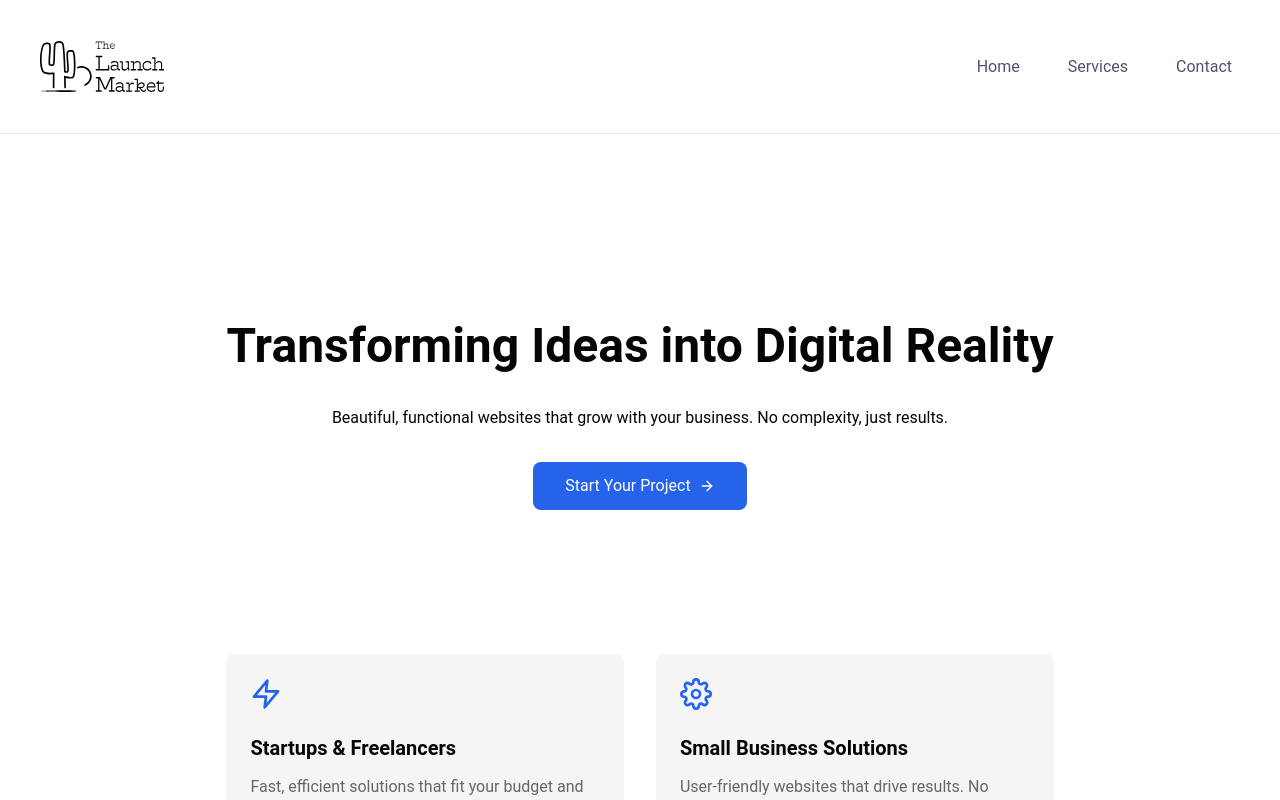
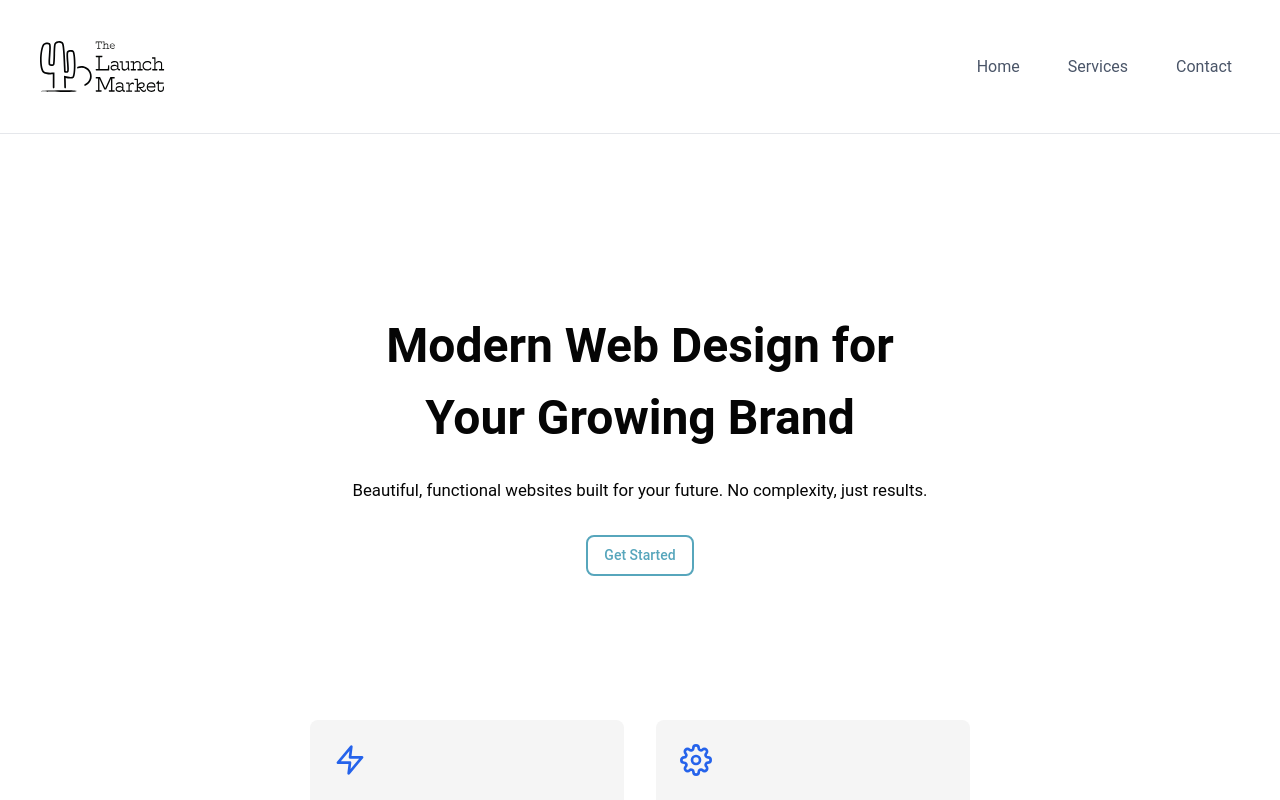
Before and after one commit to melissakipp/thelaunchmarket, a Next.js app: page / in a window 1280 px wide. Shown: the top 800 px of the page. Built offline with nearby package versions, Linux system fonts and the light colour scheme.

Commit message:
Final verson for home hero section

```diff
--- a/src/components/Hero/HomeHero.module.css
+++ b/src/components/Hero/HomeHero.module.css
@@ -3,30 +3,13 @@
   text-align: center;
 }
 
-.hero h1 {
+.hero h2 {
   font-size: 3rem;
   font-weight: bold;
   margin-bottom: 1.5rem;
 }
 
-.primaryLink {
-  display: inline-flex;
-  align-items: center;
-  background-color: #2563eb;
-  border-radius: 0.5rem;
-  border: none;
-  color: white;
-  cursor: pointer;
-  font-size: 1rem;
-  padding: 0.75rem 2rem;
-  margin: 2rem auto auto auto;
-  transition: background-color 0.2s;
+.hero p {
+  font-size: 1.05rem;
+  margin-bottom: 2rem;
 }
-
-.primaryLink:hover {
-  background: #1d4ed8;
-}
-
-.primaryLink svg {
-  margin-left: 0.5rem;
-}
--- a/src/components/Hero/HomeHero.tsx
+++ b/src/components/Hero/HomeHero.tsx
@@ -1,20 +1,19 @@
-import Link from 'next/link';
-
 import { FiArrowRight } from 'react-icons/fi';
 import styles from './HomeHero.module.css';
+import CustomBtnLink from '../UI/Links/CustomBtnLink';
+import CustomLink from '../UI/Links/CustomBtnLink';
+
 
 export default function HomeHero() {
   return (
     <section className={styles.hero}>
-        <h1>Transforming Ideas into Digital Reality</h1>
-        <p>Beautiful, functional websites that grow with your business. No complexity, just results.</p>
-        <Link
-          href='/contact'
-          className={styles.primaryLink}
-        >
-          Start Your Project
-          <FiArrowRight />
-        </Link>
-      </section>
+      <h1 className='srOnly'>The Launch Market's home page</h1>
+      <h2>Modern Web Design for <br />Your Growing Brand</h2>
+      <p>Beautiful, functional websites built for your future. No complexity, just results.</p>
+      {/* Outline Button */}
+      <CustomBtnLink href="/about" variant="outline" size="sm">
+        Get Started
+      </CustomBtnLink>
+    </section>
   );
 }
```
Also changed, not shown: src/app/Home.module.css (+0 -11 lines).
